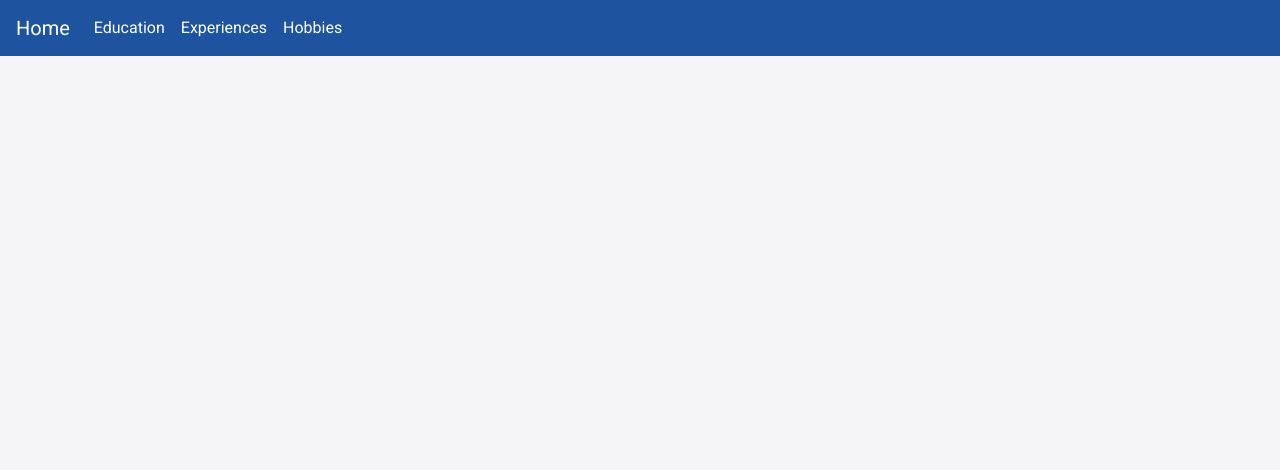
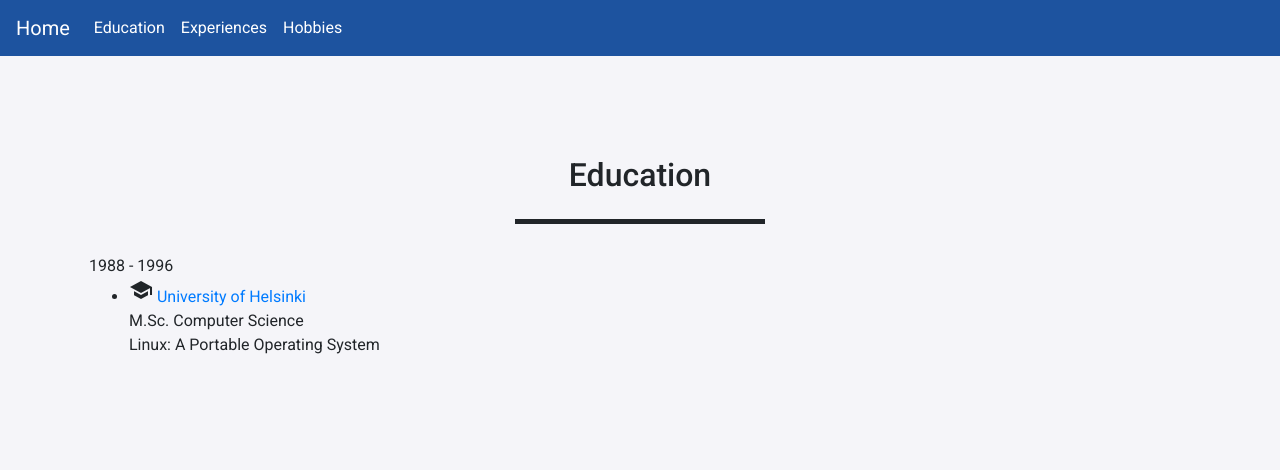
Before and after one commit to ronald-hood-jr/project-flask-ferrets, a Flask app: page /education in a window 1280 px wide. Shown: the top 470 px of the page. Run offline with Flask 2, Linux system fonts and the light colour scheme.

Commit message:
education with jinja formatting of json file

```diff
--- a/app/__init__.py
+++ b/app/__init__.py
@@ -13,7 +13,8 @@ def index():
 
 @app.route('/education')
 def education():
-    return render_template('education.html')
+    education = get_static_json("static/files/education.json")
+    return render_template('education.html', education=education)
 
 @app.route('/hobbies')
 def hobbies():
--- /dev/null
+++ b/app/static/files/education.json
@@ -0,0 +1,13 @@
+[
+    {
+      "year": "1988 - 1996",
+      "events": [
+        {
+          "icon": "school",
+          "university": "University of Helsinki",
+          "degree_name": "M.Sc. Computer Science",
+          "thesis":"Linux: A Portable Operating System"
+        }
+      ]
+    }
+]
--- a/app/templates/education.html
+++ b/app/templates/education.html
@@ -6,6 +6,7 @@
     <meta property="og:url" content="{{ url }}">
 
     <link rel="preconnect" href="https://fonts.gstatic.com">
+    <link href="https://fonts.googleapis.com/icon?family=Material+Icons" rel="stylesheet">
     <link
         href="https://fonts.googleapis.com/css2?family=Roboto:ital,wght@0,100;0,300;0,400;0,500;0,700;0,900;1,100;1,300;1,400;1,500;1,700;1,900&display=swap"
         rel="stylesheet">
@@ -16,5 +17,33 @@
 {% endblock %}
 
 {% block body %}
+<div class="container">
+    <div class="col-lg-12 text-center">
+        <h2>Education</h2>
+        <hr class="star-light">
+    </div>
 
+    <div class="row">
+        {% for degree in education %}
+        <div class="col s12 m4 l8">
+            <span class="date">{{ degree.year }}</span>
+            <ul class="list">
+                {% for event in degree.events %}
+                <li>
+                    <div class="icon-title">
+                        <i class="tiny material-icons">{{ event.icon }}</i>
+                        <a href="/education" class="title">{{ event.university }}</a>
+                    </div>
+                    <span class="content">{{ event.degree_name }}</span>
+                    <br>
+                    <span class="content">{{ event.thesis}}</span>
+                </li>
+                {% endfor %}
+            </ul>
+        </div>
+        {% endfor %}
+    </div>
+    <br>
+    <br>
+</div>
 {% endblock %}
```
